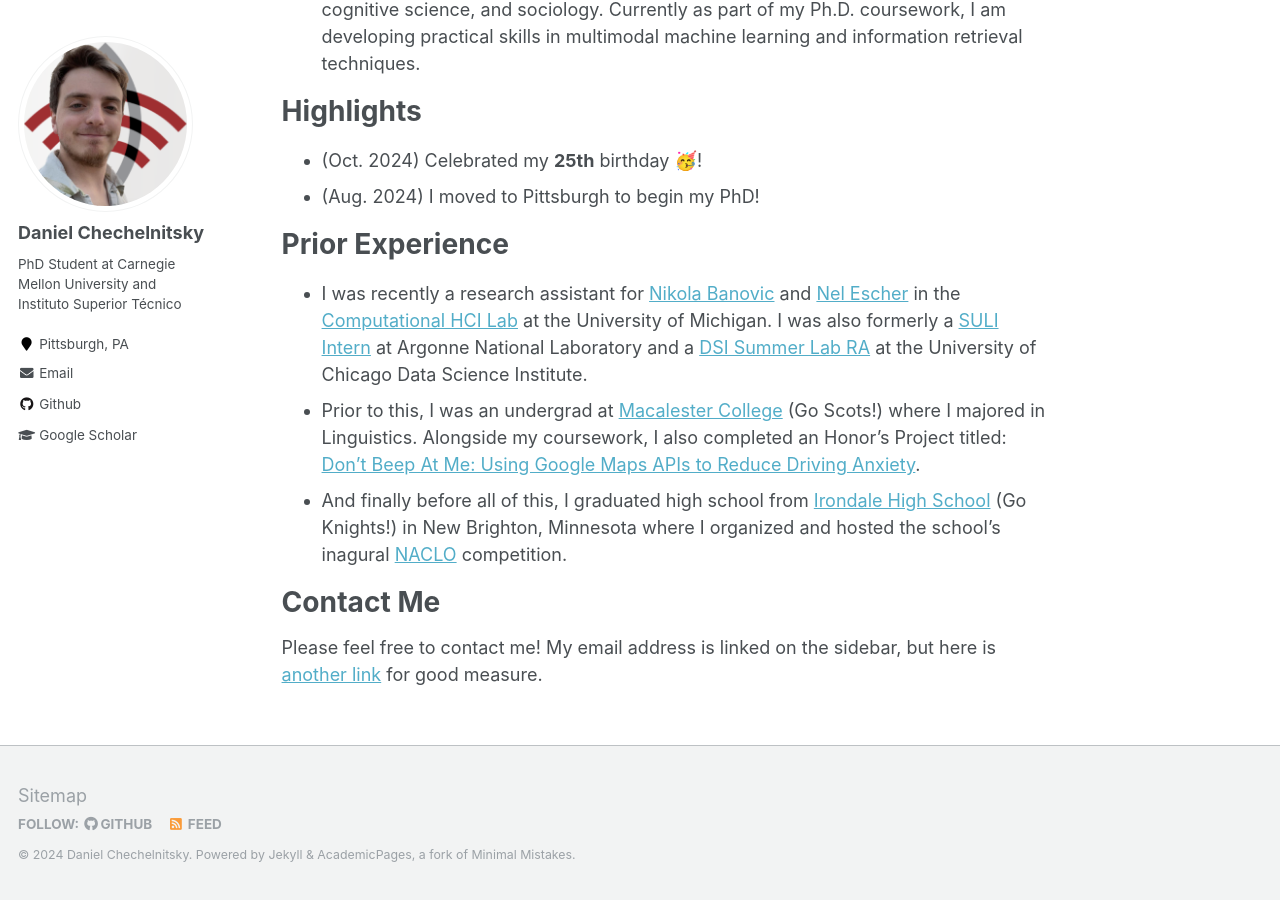
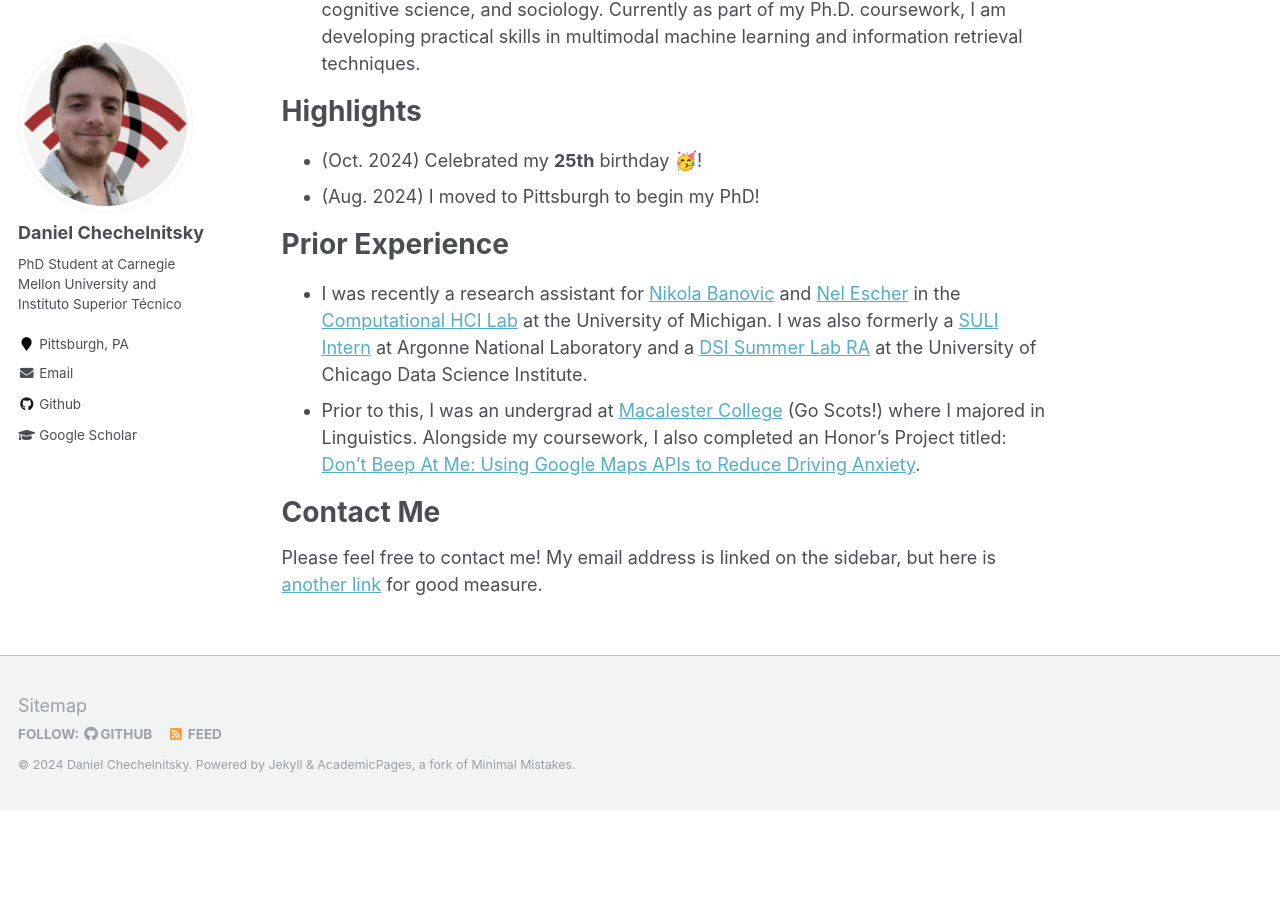
Before and after one commit to chechelnitskd/chechelnitskd.github.io, a Jekyll site: the page built from _pages/about.md, in a window 1280 px wide and 900 px high, scrolled down 761 px. Built offline with Jekyll 4.4.1, drawn with Linux system fonts in a browser that asks for light colours; after the commit the page ends 1571 px from its top, so only the background shows below that.

Commit message:
Update about.md

```diff
--- a/_pages/about.md
+++ b/_pages/about.md
@@ -26,7 +26,6 @@
 # Prior Experience
 - I was recently a research assistant for [Nikola Banovic](https://www.nikolabanovic.net/) and [Nel Escher](https://kescher.github.io/cool-zone/) in the [Computational HCI Lab](https://x.com/comphcilab) at the University of Michigan. I was also formerly a [SULI Intern](https://science.osti.gov/wdts/suli) at Argonne National Laboratory and a [DSI Summer Lab RA](https://datascience.uchicago.edu/education/summerlab/) at the University of Chicago Data Science Institute.
 - Prior to this, I was an undergrad at [Macalester College](https://www.macalester.edu/) (Go Scots!) where I majored in Linguistics. Alongside my coursework, I also completed an Honor's Project titled: [Don’t Beep At Me: Using Google Maps APIs to Reduce Driving Anxiety](https://digitalcommons.macalester.edu/mathcs_honors/69/).
-- And finally before all of this, I graduated high school from [Irondale High School](https://irondale.mvpschools.org/) (Go Knights!) in New Brighton, Minnesota where I organized and hosted the school's inagural [NACLO](https://naclo.org/) competition.
 
 # Contact Me
 
```
